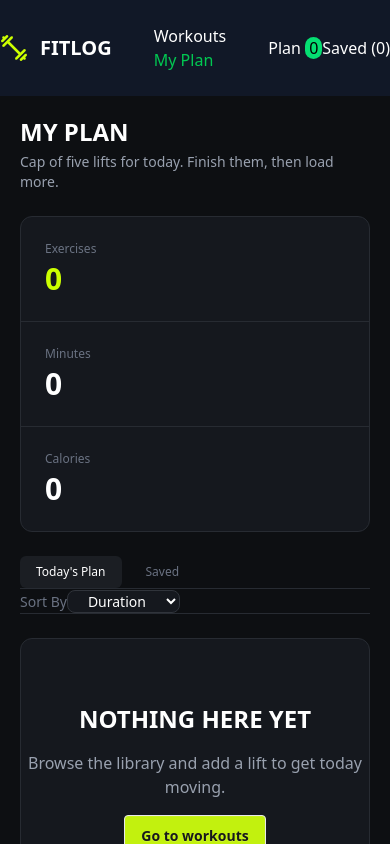
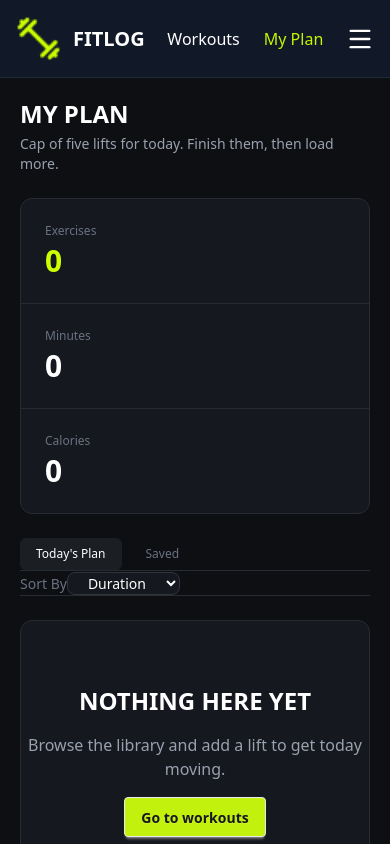
Before and after one commit to Bappi-dev/fit-log-bappi, a Next.js app: page /myplan in a window 390 px wide. Shown: the top 844 px of the page. Built offline with nearby package versions, Linux system fonts and the light colour scheme.

Commit message:
added responsive degin

```diff
--- a/src/components/Navbar.tsx
+++ b/src/components/Navbar.tsx
@@ -1,54 +1,172 @@
+
 "use client";
 
 import Image from "next/image";
-import React, { useContext } from "react";
+import React, { useContext, useState } from "react";
 import navImag from "@/assest/logo (4).png";
 import Link from "next/link";
 import { WorkoutContext } from "@/context/WorkoutProvider";
 import { usePathname } from "next/navigation";
+import { Menu, X } from "lucide-react";
 
 const Navbar = () => {
   const pathname = usePathname();
+  const [isOpen, setIsOpen] = useState(false);
 
   const { selectedWorkouts, savedWorkouts } =
     useContext(WorkoutContext)!;
 
+  const closeMenu = () => {
+    setIsOpen(false);
+  };
+
   return (
-    <nav>
-      <div className="flex justify-between gap-4 items-center container mx-auto py-6">
+    <nav className="border-b border-gray-800">
+      <div className="container mx-auto px-4 sm:px-6 lg:px-8 py-4">
 
-        <Link href="/" className="flex gap-3 items-center">
-          <Image src={navImag} alt="navbar" />
+        {/* Navbar Top */}
+        <div className="flex justify-between items-center">
+
+          {/* Logo */}
+          <Link
+            href="/"
+            className="flex gap-3 items-center"
+            onClick={closeMenu}
+          >
+            <Image
+              src={navImag}
+              alt="FitLog logo"
+              width={45}
+              height={45}
+            />
             <p className="text-xl font-bold">FITLOG</p>
           </Link>
 
-        <ul className="lg:flex gap-5">
-          <li className={pathname === "/" ? "text-green-500" : ""}>
+
+          <div>
+            <ul className="flex gap-6">
+              <li
+                className={
+                  pathname === "/"
+                    ? "text-[#C2F800]"
+                    : ""
+                }
+              >
                 <Link href="/">Workouts</Link>
               </li>
 
-          <li className={pathname === "/myplan" ? "text-green-500" : ""}>
+              <li
+                className={
+                  pathname === "/myplan"
+                    ? "text-[#C2F800]"
+                    : ""
+                }
+              >
                 <Link href="/myplan">My Plan</Link>
               </li>
             </ul>
+          </div>
+          {/* Desktop Menu */}
+          <div className=" hidden lg:flex items-center gap-8">
 
-        <div className="lg:flex gap-5">
-          <button>
-            <Link href={"myplan"}>
+            <div className="flex gap-5 items-center">
 
+              <Link href="/myplan">
                 Plan{" "}
-              <span className="bg-green-400 text-black rounded-full px-1">
+                <span className="bg-[#C2F800] text-black rounded-full px-2">
                   {selectedWorkouts.length}
                 </span>
               </Link>
-          </button>
 
-          <button>
-            <Link href={'myplan'}>
-              Saved ({savedWorkouts.length})
+              <Link href="/saved">
+                Saved {" "}
+                <span className=" text-white text-black rounded-full px-2">
+                  ({savedWorkouts.length})
+                </span>
               </Link>
+
+            </div>
+          </div>
+
+
+          <button
+            onClick={() => setIsOpen(!isOpen)}
+            className="lg:hidden"
+            aria-label="Toggle menu"
+          >
+            {isOpen ? (
+              <X size={28} />
+            ) : (
+              <Menu size={28} />
+            )}
           </button>
         </div>
+
+
+        {isOpen && (
+          <div className="lg:hidden mt-5 pb-3">
+
+            <ul className="flex flex-col gap-4">
+
+              <li
+                className={
+                  pathname === "/"
+                    ? "text-[#C2F800]"
+                    : ""
+                }
+              >
+                <Link
+                  href="/"
+                  onClick={closeMenu}
+                >
+                  Workouts
+                </Link>
+              </li>
+
+              <li
+                className={
+                  pathname === "/myplan"
+                    ? "text-[#C2F800]"
+                    : ""
+                }
+              >
+                <Link
+                  href="/myplan"
+                  onClick={closeMenu}
+                >
+                  My Plan
+                </Link>
+              </li>
+
+              <li>
+                <Link
+                  href="/myplan"
+                  onClick={closeMenu}
+                  className="flex items-center gap-2"
+                >
+                  Plan
+                  <span className="bg-[#C2F800] text-black rounded-full px-2 text-sm">
+                    {selectedWorkouts.length}
+                  </span>
+                </Link>
+              </li>
+
+              <li>
+                <Link
+                  href="/saved"
+                  onClick={closeMenu}
+                  className="flex items-center gap-2"
+                >
+                  Saved
+                  <span className="bg-[#C2F800] text-black rounded-full px-2 text-sm">
+                    {savedWorkouts.length}
+                  </span>
+                </Link>
+              </li>
+
+            </ul>
+          </div>
+        )}
 
       </div>
     </nav>
```
Also changed, not shown: src/components/Banner.tsx (+35 -12 lines). Lines whose indentation alone changed are shown as unchanged.
